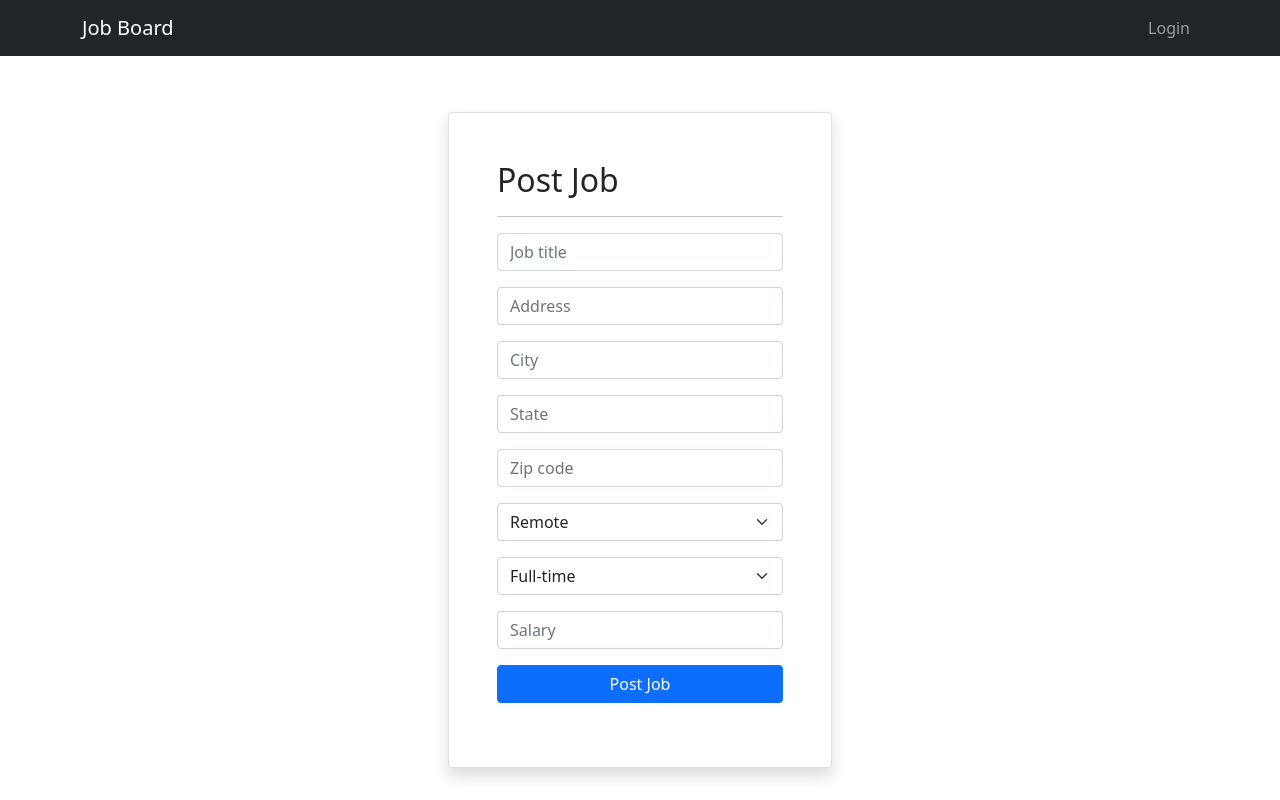
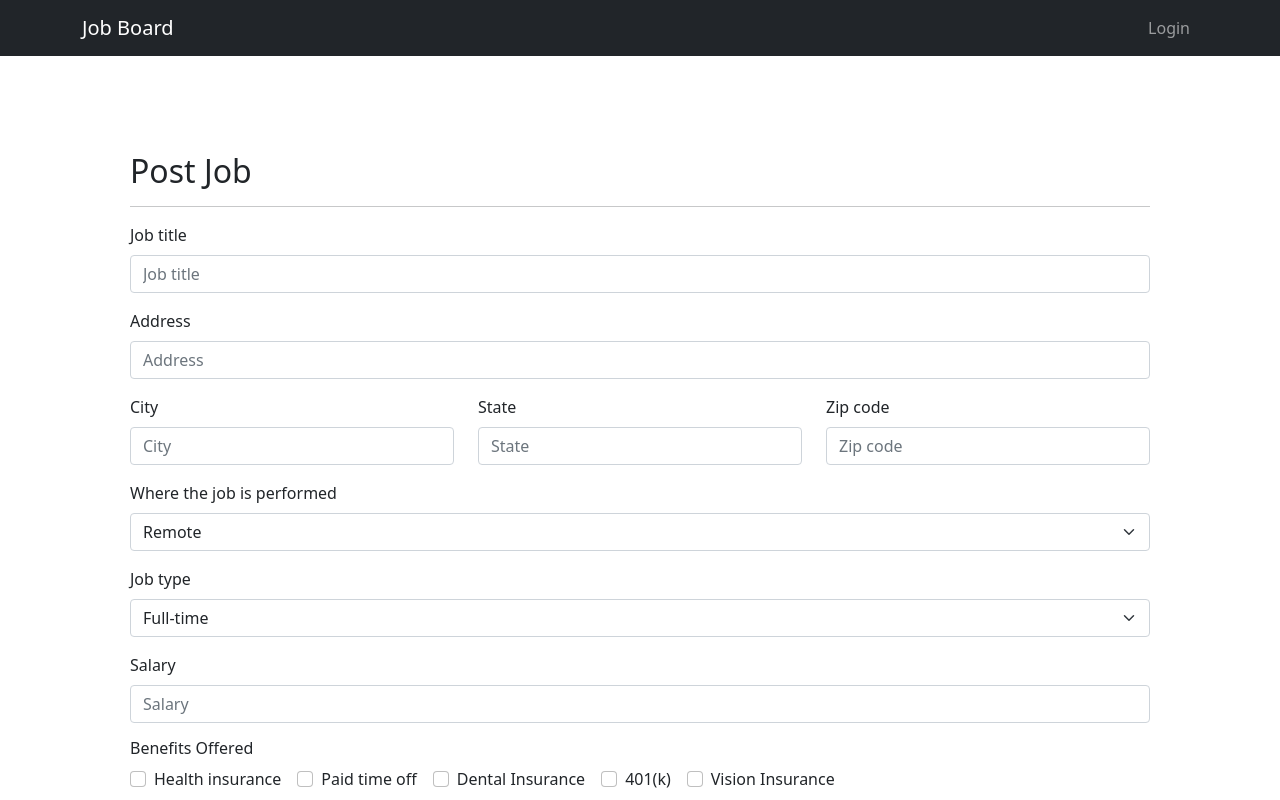
Before and after one commit to spadejac000/job_board, a React (Create React App) app in the folder client/: page /post-job in a window 1280 px wide. Shown: the top 800 px of the page. Built offline with nearby package versions, Linux system fonts and the light colour scheme; no server answers.

Commit message:
adding stuff

```diff
--- a/client/src/App.js
+++ b/client/src/App.js
@@ -9,6 +9,7 @@ import Register from './components/Register'
 import {toast } from 'react-toastify';
 import 'react-toastify/dist/ReactToastify.css';
 import PostJob from './components/PostJob';
+import Messages from './components/Messages';
 
 const App = () => {
 
@@ -48,6 +49,7 @@ const App = () => {
           <Route exact path="/register" element={!isAuthenticated ? <Register setAuth={setAuth}/> : <Navigate to="/login"/>}/>
           <Route exact path="/" element={isAuthenticated ? <Dashboard setAuth={setAuth}/> : <Navigate to="/login"/>}/>
           <Route exact path="/post-job" element={<PostJob/>}/>
+          <Route exact path="/messages" element={<Messages/>}/>
         </Routes>
         <Footer/>
       </Router>
--- a/client/src/components/Job.jsx
+++ b/client/src/components/Job.jsx
@@ -9,7 +9,7 @@ const Job = ({job}) => {
   const {title, company, location, pay, postDuration} = job
   const dispatch = useDispatch()
   return (
-    <Card className="p-5 m-3 job-card" onClick={()=> dispatch(selectJob(job))}>
+    <Card className="p-4 m-3 job-card" onClick={()=> dispatch(selectJob(job))}>
       <Row>
         <Col md={10}>
           <h2>{title}</h2>
--- /dev/null
+++ b/client/src/components/Messages.jsx
@@ -0,0 +1,40 @@
+import React from 'react'
+import {Row, Col, Card, Container, ListGroup, Button} from 'react-bootstrap'
+import {FaComments} from 'react-icons/fa'
+import '../css/messages.css'
+
+const Messages = () => {
+  return (
+    <Container className="mb-5">
+      <Row>
+        <Col md={4}>
+          <Card className="messages-left-card">
+            <Card.Header>
+              <h4>Messages</h4>
+            </Card.Header>
+            <ListGroup variant="flush">
+              <ListGroup.Item>Cras justo odio</ListGroup.Item>
+              <ListGroup.Item>Dapibus ac facilisis in</ListGroup.Item>
+              <ListGroup.Item>Morbi leo risus</ListGroup.Item>
+              <ListGroup.Item>Porta ac consectetur ac</ListGroup.Item>
+              <ListGroup.Item>Vestibulum at eros</ListGroup.Item>
+              <ListGroup.Item className="m-3 text-center"><Button>View all messages</Button></ListGroup.Item>
+            </ListGroup>
+          </Card>
+        </Col>
+        <Col md={8}>
+          <Card className="messages-right-big-card">
+            <div className="messages-right-big-card-content">
+              <div>
+                <FaComments className="messages-icon-select-message"/>
+              </div>
+              <h4>You have no messages</h4>
+            </div>
+          </Card>
+        </Col>
+      </Row>
+    </Container>
+  )
+}
+
+export default Messages
--- a/client/src/components/PostJob.jsx
+++ b/client/src/components/PostJob.jsx
@@ -1,28 +1,37 @@
 import React from 'react'
-import {Form, Button} from 'react-bootstrap'
+import {Form, Button, Container, Row, Col} from 'react-bootstrap'
+import '../css/post-job.css'
 
 const PostJob = () => {
   return (
-    <div className="register-form-container">
-      <Form className="container mb-5 card p-5 register-form shadow">
-        <h2 className="register-form-title">Post Job</h2>
+    <Container className="post-job-form-container">
+      <Form className="container mb-5 p-5 post-job-form">
+        <h2 className="post-job-form-title">Post Job</h2>
         <hr/>
         <Form.Group>
+          <Form.Label>Job title</Form.Label>
           <Form.Control className="mb-3" type="text" name="jobTitle" id="job-title-post-job" placeholder="Job title"/>
         </Form.Group>
         <Form.Group>
+          <Form.Label>Address</Form.Label>
           <Form.Control className="mb-3" type="text" name="address" id="address-post-job" placeholder="Address"/>
         </Form.Group>
-        <Form.Group>
+        <Row>
+          <Form.Group as={Col}>
+            <Form.Label>City</Form.Label>
             <Form.Control className="mb-3" type="text" name="city" id="city-post-job" placeholder="City"/>
           </Form.Group>
-        <Form.Group>
+          <Form.Group as={Col}>
+            <Form.Label>State</Form.Label>
             <Form.Control className="mb-3" type="text" name="state" id="state-post-job" placeholder="State"/>
           </Form.Group>
-        <Form.Group>
+          <Form.Group as={Col}>
+            <Form.Label>Zip code</Form.Label>
             <Form.Control className="mb-3" type="text" name="zip" id="zip-post-job" placeholder="Zip code"/>
           </Form.Group>
+        </Row>
         <Form.Group>
+          <Form.Label>Where the job is performed</Form.Label>
           <Form.Select className="mb-3" defaultValue="Where the job is performed">
             <option>Remote</option>
             <option>In office</option>
@@ -30,6 +39,7 @@ const PostJob = () => {
           </Form.Select>
         </Form.Group>
         <Form.Group>
+          <Form.Label>Job type</Form.Label>
           <Form.Select className="mb-3" defaultValue="Job type">
             <option>Full-time</option>
             <option>Part-time</option>
@@ -40,11 +50,44 @@ const PostJob = () => {
           </Form.Select>
         </Form.Group>
         <Form.Group>
+          <Form.Label>Salary</Form.Label>
           <Form.Control className="mb-3" type="text" name="salary" id="salary-post-job" placeholder="Salary"/>
+        </Form.Group>
+        <Form.Group style={{marginBottom: '1rem'}}>
+          <h6>Benefits Offered</h6>
+          <Form.Check
+            inline
+            type="checkbox"
+            label={`Health insurance`}
+          />
+          <Form.Check
+            inline
+            type='checkbox'
+            label={`Paid time off`}
+          />
+          <Form.Check
+            inline
+            type='checkbox'
+            label={`Dental Insurance`}
+          />
+          <Form.Check
+            inline
+            type='checkbox'
+            label={`401(k)`}
+          />
+          <Form.Check
+            inline
+            type='checkbox'
+            label={`Vision Insurance`}
+          />
+        </Form.Group>
+        <Form.Group className="mb-3" controlId="exampleForm.ControlTextarea1">
+          <Form.Label><h6>Job Description</h6></Form.Label>
+          <Form.Control as="textarea" rows={3} />
         </Form.Group>
         <Button type="submit" className="mb-3 btn-primary">Post Job</Button>
       </Form>
-    </div>
+    </Container>
   )
 }
 
--- a/client/src/css/job.css
+++ b/client/src/css/job.css
@@ -5,7 +5,7 @@
 
 .save-ban-col {
   display: flex;
-  justify-content: space-between;
+  justify-content: space-around;
   padding: 0px;
 }
 
--- a/client/src/css/messages-box.css
+++ b/client/src/css/messages-box.css
@@ -11,7 +11,7 @@
   padding: 0px;
 }
 
-.#root > div > div.messages-box.accordion > div {
+#root > div > div.messages-box.accordion > div {
   border-bottom-right-radius: 0px;
   border-bottom-left-radius: 0px;
 }
--- /dev/null
+++ b/client/src/css/messages.css
@@ -0,0 +1,19 @@
+/* .messages-left-card {
+
+} */
+
+.messages-icon-select-message {
+  width: 5rem;
+  height: 5rem;
+}
+
+.messages-right-big-card-content {
+  display: flex;
+  justify-content: center;
+  flex-direction: column;
+  text-align: center;
+}
+
+.messages-right-big-card {
+  padding: 3rem;
+}
--- /dev/null
+++ b/client/src/css/post-job.css
@@ -0,0 +1,8 @@
+.post-job-form-container {
+  display: flex;
+  align-items: center;
+}
+
+.post-job-form-title {
+  margin-bottom: 0px;
+}
```
Lines whose indentation alone changed are shown as unchanged.
